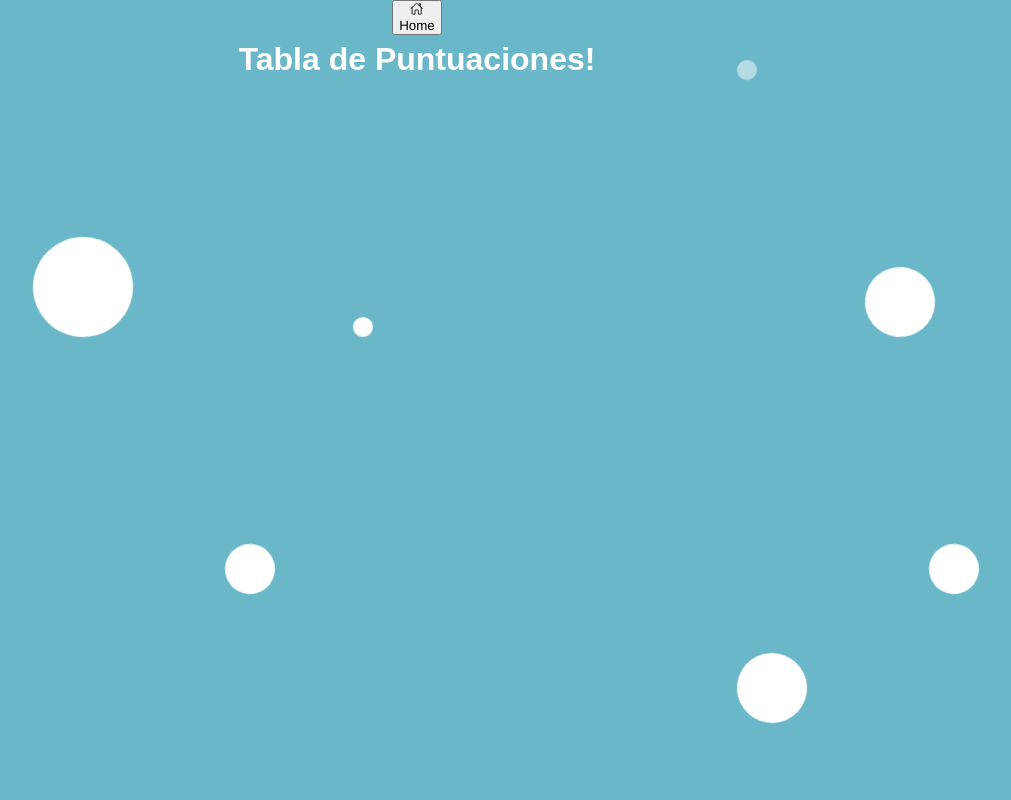
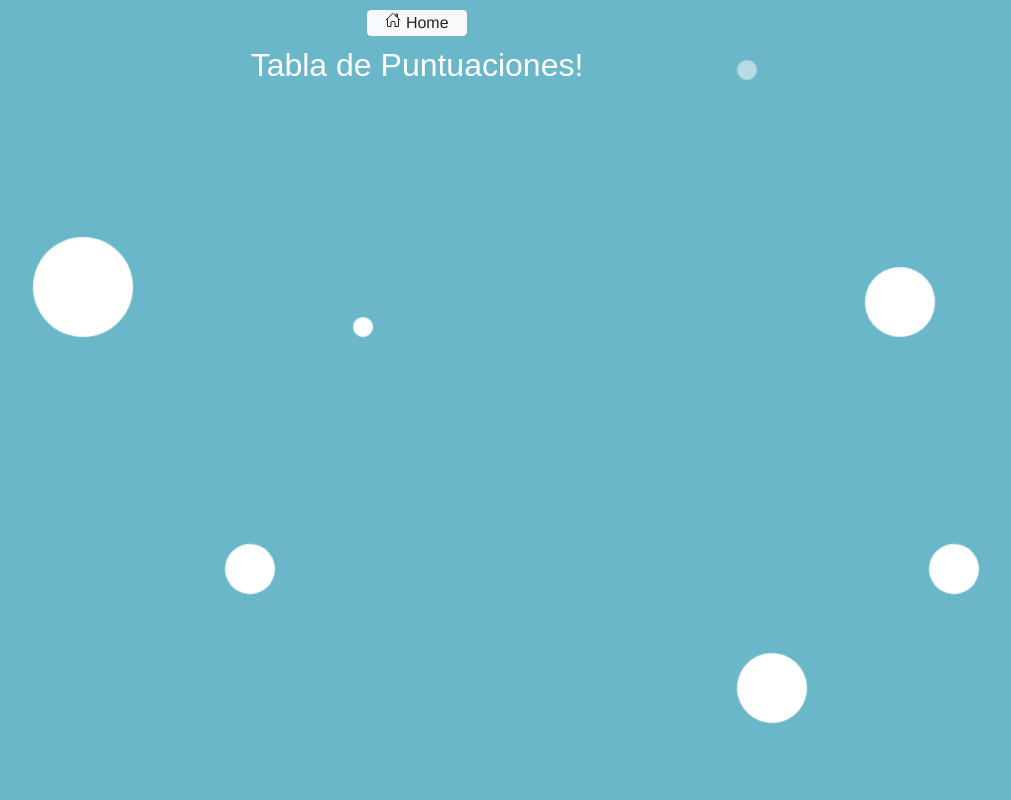
Before and after one commit to protobon/movietrivia, a Flask app: page /scoreboard in a window 1280 px wide. Shown: the whole page, without its empty margins (223-1234 px from the left). Run offline with Flask 2, Linux system fonts and the light colour scheme; data that the repository does not hold is empty; some libraries are stand-ins or nearby versions; some web fonts are replaced.

Commit message:
scoreboard: scrollable, style home button

```diff
--- a/static/play.css
+++ b/static/play.css
@@ -275,10 +275,6 @@
     border-color: rgb(127, 220, 236);
 }
 
-.answer input[type="radio"]:focus + label {
-    border: 2px dashed rgb(10, 160, 197);
-}
-
 .answer label:hover {
     background-color: rgb(157, 229, 241);
 }
@@ -345,7 +341,6 @@
   .preloader{
     color: white;
     width: 100%;
-    display: 0;
     height: 100%;
     background: #b2c2f8;
     left: 0;
--- a/static/new_match.js
+++ b/static/play.js
@@ -224,11 +224,12 @@
 
 setTimeout(() => {
     display_question();
+    document.querySelector('div.preloader').style.display = 'none';
     // Activar loop de Questions, 12s
     timer = new Timer(function() {
         display_question();
     }, 12000); //ms
-}, 5000);
+}, 3000);
 
 
 setTimeout(() => {
--- a/static/scoreboard.css
+++ b/static/scoreboard.css
@@ -181,7 +181,10 @@
 th, td {
     border-bottom: 1px solid #ddd;
 }
-.btn{
-    width: 50px;
+
+#home {
+    width: 100px;
     font-family: 'Franklin Gothic Medium', 'Arial Narrow', Arial, sans-serif;
+    padding: 0;
+    margin: 10px;
 }
--- a/static/scoreboard.js
+++ b/static/scoreboard.js
@@ -23,17 +23,27 @@
     tbl.classList.add("scoreboard");
     const tblBody = document.createElement("tbody");
     const tblHead = document.createElement("thead");
-    tblHead.appendChild(document.createElement("th")).
-          appendChild(document.createTextNode("username"));
-    tblHead.appendChild(document.createElement("th")).
+    const username = document.createElement("th");
+    const score = document.createElement("th");
+    tblHead.appendChild(username).
+        appendChild(document.createTextNode("username"));
+    tblHead.appendChild(score).
           appendChild(document.createTextNode("score"));
     tbl.appendChild(tblHead);
     // Styles
+    tbl.style.display = 'block';
+    tbl.style.overflow = 'auto';
     tbl.style.width = '100%';
-    tbl.style.height = '100%';
+    tbl.style.height = '85%';
     tbl.style.color = '#000';
     tbl.style.backgroundColor = 'white';
     tbl.style.fontFamily ='Poppins';
+    tblBody.style.minHeight = '95%';
+    tblBody.style.overflow = 'auto';
+    tblBody.style.width = '100%';
+    tblHead.style.width = '100%';
+    username.style.width = '100%';
+    score.style.width = '100%';
 
     const history = await get_scoreboard();
     // creating all cells
--- a/templates/play.html
+++ b/templates/play.html
@@ -125,8 +125,7 @@
             });
         });
     </script>
-    <script src="{{ url_for('static', filename='new_match.js')}}"></script>
-    <script src="{{ url_for('static', filename='uxplay.js')}}"></script>
+    <script src="{{ url_for('static', filename='play.js')}}"></script>
     <script src="https://code.jquery.com/jquery-3.3.1.slim.min.js" integrity="sha384-q8i/X+965DzO0rT7abK41JStQIAqVgRVzpbzo5smXKp4YfRvH+8abtTE1Pi6jizo" crossorigin="anonymous"></script>
     <script src="https://cdn.jsdelivr.net/npm/popper.js@1.14.7/dist/umd/popper.min.js" integrity="sha384-UO2eT0CpHqdSJQ6hJty5KVphtPhzWj9WO1clHTMGa3JDZwrnQq4sF86dIHNDz0W1" crossorigin="anonymous"></script>
     <script src="https://cdn.jsdelivr.net/npm/bootstrap@4.3.1/dist/js/bootstrap.min.js" integrity="sha384-JjSmVgyd0p3pXB1rRibZUAYoIIy6OrQ6VrjIEaFf/nJGzIxFDsf4x0xIM+B07jRM" crossorigin="anonymous"></script>
--- a/templates/scoreboard.html
+++ b/templates/scoreboard.html
@@ -7,6 +7,7 @@
     <meta name="viewport" content="width=device-width, initial-scale=1.0">
     <title>Movietrivia - Scoreboard</title>
     <link rel="stylesheet" href="{{ url_for('static', filename='scoreboard.css')}}">
+    <link rel="stylesheet" href="https://cdn.jsdelivr.net/npm/bootstrap@4.4.1/dist/css/bootstrap.min.css" integrity="sha384-Vkoo8x4CGsO3+Hhxv8T/Q5PaXtkKtu6ug5TOeNV6gBiFeWPGFN9MuhOf23Q9Ifjh" crossorigin="anonymous">
     <style>@import url('https://fonts.googleapis.com/css2?family=Poppins:wght@300&display=swap');</style>
     <script type="module" src="https://unpkg.com/ionicons@5.4.0/dist/ionicons/ionicons.esm.js"></script>
     <script nomodule="" src="https://unpkg.com/ionicons@5.4.0/dist/ionicons/ionicons.js"></script>
@@ -32,14 +33,13 @@
         </div>
         <div class="seccion-contenido">
             <div class="contenido">
-                <button class="btn btn-primary" id="home"><ion-icon name="home-outline"></ion-icon>
-                    Home
+                <button class="btn btn-light" id="home"><ion-icon src="{{ url_for('static', filename='images/home-outline.svg') }}"></ion-icon>
+                Home
                 </button>
                 <h5> Tabla de Puntuaciones!</h5>
             </div>
         </div>
     </section>
-    <!-- <script src="https://unpkg.com/ionicons@5.4.0/dist/ionicons.js"></script> -->
     <script src="{{ url_for('static', filename='scoreboard.js') }}"></script>
 </body>
 </html>
```
Also changed, not shown: static/uxplay.js (deleted, +0 -24 lines), static/images/home-outline.svg (added).
